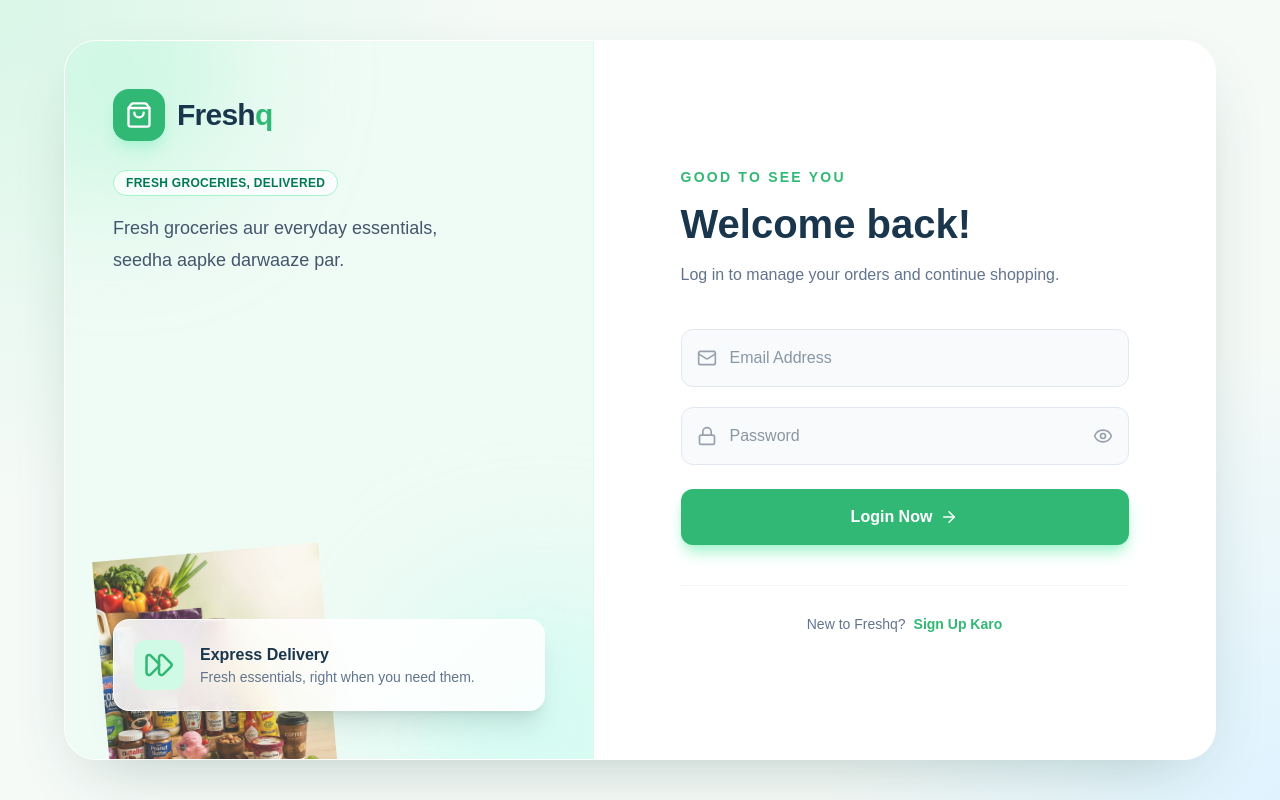
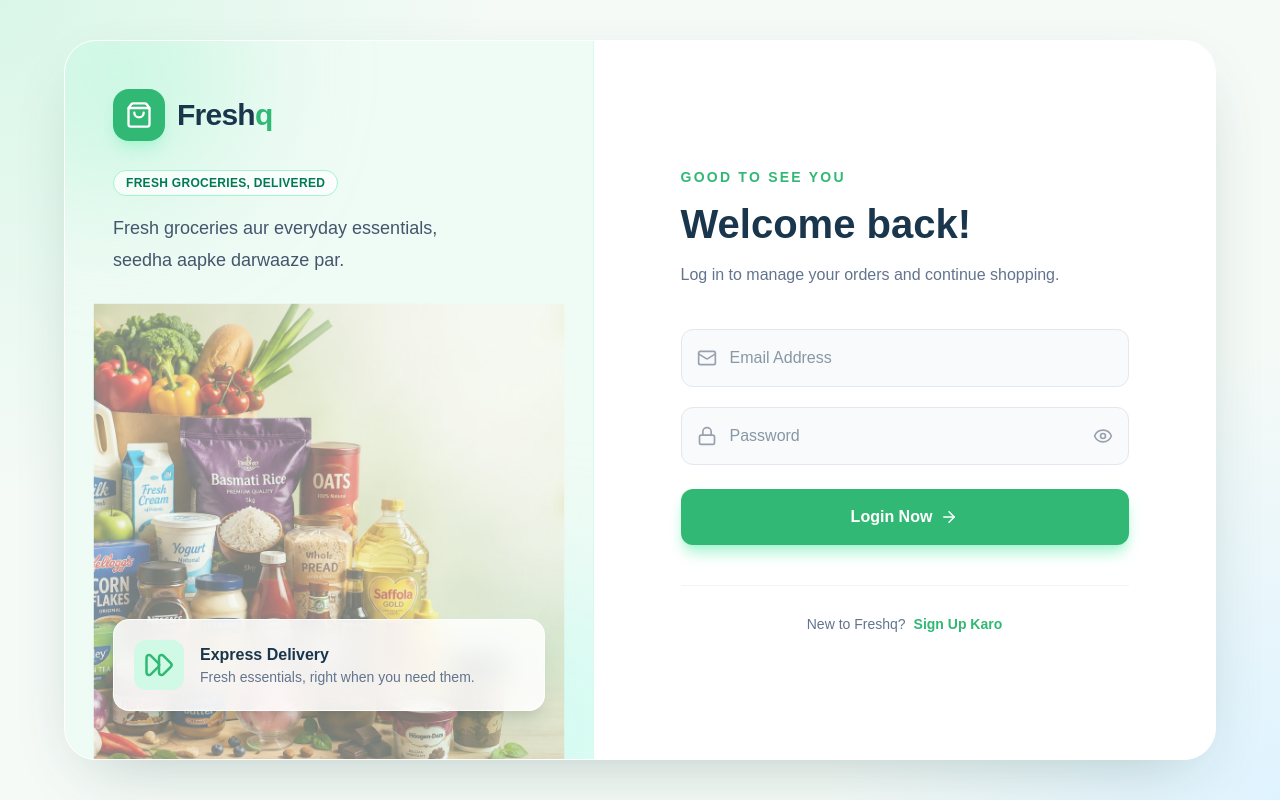
Before and after one commit to Rishabh7778/ecommerce-dashboard-react, a React (Vite) app: page /login in a window 1280 px wide. Built offline with nearby package versions, Linux system fonts and the light colour scheme.

Commit message:
update image login

```diff
--- a/src/pages/Login.tsx
+++ b/src/pages/Login.tsx
@@ -107,7 +107,7 @@ const Login = () => {
                         </p>
                     </div>
 
-                    <div className="absolute inset-x-0 bottom-0 pt-40 px-10 grid grid-cols-2 gap-4 opacity-80 scale-105 rotate-[-5deg]">
+                    <div className="absolute inset-x-0 bottom-0 pt-40 px-10 opacity-50 scale-105">
                          <img src={loginimg} alt="food" className="w-full h-full object-cover aspect-square" />
                     </div>
 
```
